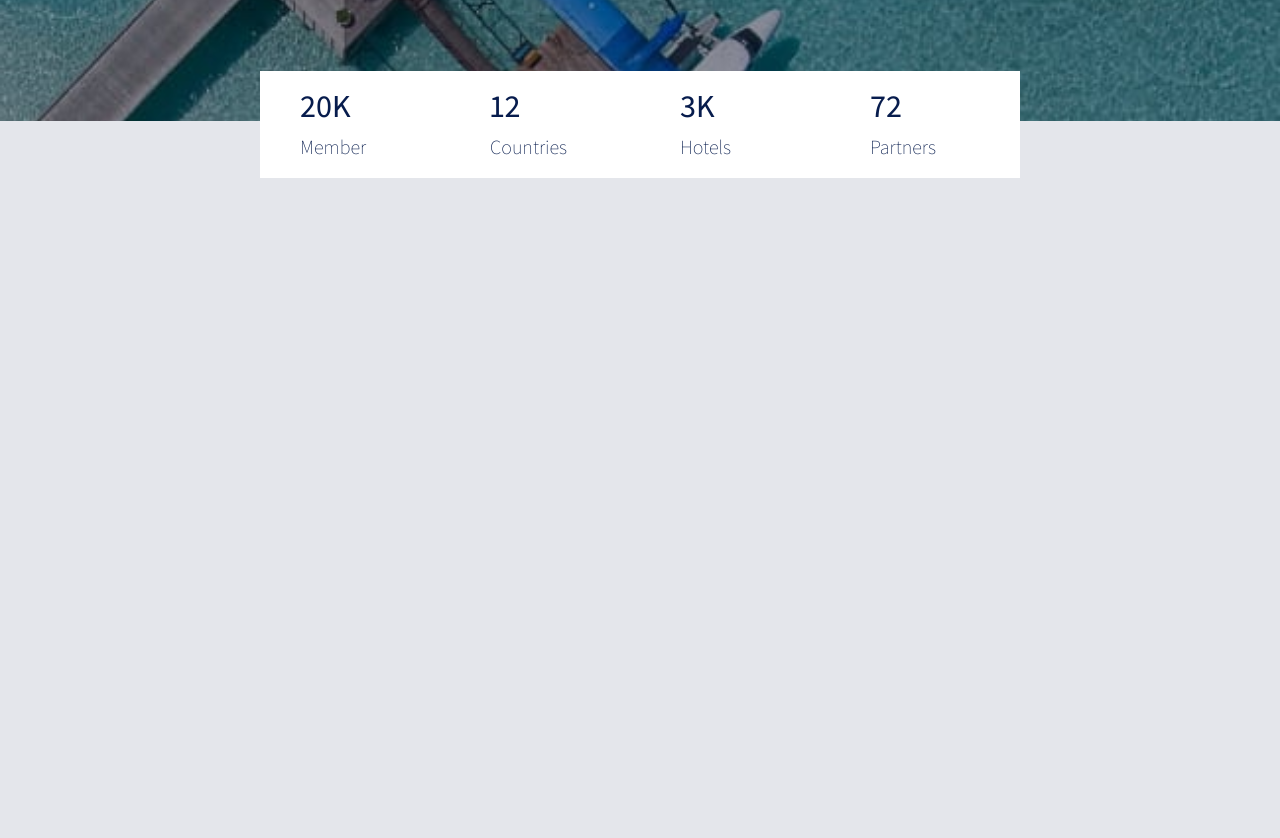
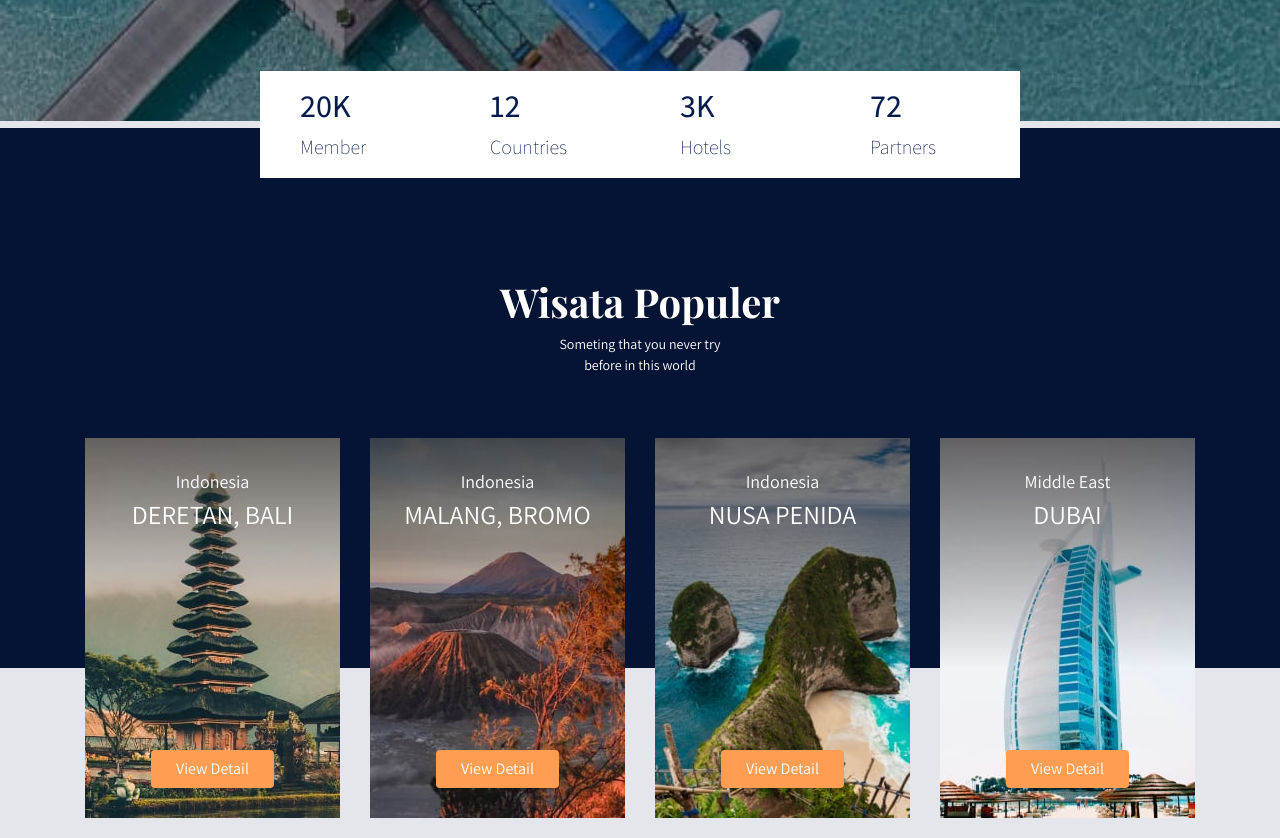
Before and after one commit to alldy28/web-travel, a plain HTML site: page index.html in a window 1280 px wide. Shown: the part 460-1298 px from the top of the page. Before the commit the page ends 800 px from the top, so only its background shows below. Drawn offline with nearby package versions, Linux system fonts and the light colour scheme; a web font is replaced by a local one.

Commit message:
Menambahkan Content

```diff
--- a/frontend/style/main.scss
+++ b/frontend/style/main.scss
@@ -98,3 +98,65 @@ p {
     font-weight: lighter;
 }
 }
+
+
+//populer
+.section-populer {
+    min-height: 540px;
+    background-color: #051334;
+    margin-top: -50px;
+    margin-bottom: -230px;
+
+    .section-populer-heading {
+        margin-top: 150px;
+
+        h2,p {
+            color: #fff;
+        }
+
+        h2 {
+            font-family: 'Playfair Display', sans-serif;
+            font-weight: bold;
+            font-size: 40px;
+        }
+
+        p {
+            font-size: 14px;
+        }
+    }
+}
+
+.section-populer-content {
+    .section-populer-travel {
+        .card-travel {
+            min-height: 380px;
+            background-color: #000;
+            color: #fff;
+            padding: 30px;
+            background-size: cover;
+            margin-bottom: 20px;
+        }
+
+        .travel-country {
+        font-size: 18px;
+        color: #fff;
+        }
+
+        .travel-location {
+        font-size: 26px;
+        color: #fff;
+        }
+
+        .travel-button {
+        .btn-travel-detail {
+            background-color: #ff9e53;
+            color: #fff;
+
+            &:hover {
+                background-color: #e9914e;
+            color: #fff;
+            }
+        }
+        }
+    }
+}
--- a/index.html
+++ b/index.html
@@ -104,6 +104,78 @@
                 </div>
             </section>
         </div>
+
+        <section class="section-populer" id="populer">
+            <div class="container">
+                <div class="row">
+                    <div class="col text-center section-populer-heading">
+                        <h2>Wisata Populer</h2>
+                        <p>
+                            Someting that you never try
+                            <br>
+                            before in this world
+                        </p>
+                    </div>
+                </div>
+            </div>
+        </section>
+
+        <section class="section-populer-content" id="populer-content">
+            <div class="container">
+                <div class="section-populer-travel row justify-content-center">
+                    <div class="col-sm-6 col-md-4 col-lg-3">
+                        <div class="card-travel text-center d-flex flex-column"
+                            style="background-image: url('frontend/images/travel-1.jpg');">
+                            <div class="travel-country">Indonesia</div>
+                            <div class="travel-location">DERETAN, BALI</div>
+                            <div class="travel-button mt-auto">
+                                <a href="#" class="btn btn-travel-detail px-4">
+                                    View Detail
+                                </a>
+                            </div>
+                        </div>
+                    </div>
+                    <div class="col-sm-6 col-md-4 col-lg-3">
+                        <div class="card-travel text-center d-flex flex-column"
+                            style="background-image: url('frontend/images/travel-2.jpg');">
+                            <div class="travel-country">Indonesia</div>
+                            <div class="travel-location">MALANG, BROMO</div>
+                            <div class="travel-button mt-auto">
+                                <a href="#" class="btn btn-travel-detail px-4">
+                                    View Detail
+                                </a>
+                            </div>
+                        </div>
+                    </div>
+                    <div class="col-sm-6 col-md-4 col-lg-3">
+                        <div class="card-travel text-center d-flex flex-column"
+                            style="background-image: url('frontend/images/travel-3.jpg');">
+                            <div class="travel-country">Indonesia</div>
+                            <div class="travel-location">NUSA PENIDA</div>
+                            <div class="travel-button mt-auto">
+                                <a href="#" class="btn btn-travel-detail px-4">
+                                    View Detail
+                                </a>
+                            </div>
+                        </div>
+                    </div>
+                    <div class="col-sm-6 col-md-4 col-lg-3">
+                        <div class="card-travel text-center d-flex flex-column"
+                            style="background-image: url('frontend/images/travel-4.jpg');">
+                            <div class="travel-country">Middle East</div>
+                            <div class="travel-location">DUBAI</div>
+                            <div class="travel-button mt-auto">
+                                <a href="#" class="btn btn-travel-detail px-4">
+                                    View Detail
+                                </a>
+                            </div>
+                        </div>
+                    </div>
+                </div>
+            </div>
+        </section>
+
+
     </main>
     <script src="frontend/libraries/jquery/jquery-3.4.1.min.js"></script>
     <script src="frontend/libraries/bootstrap/js/bootstrap.js"></script>
```
Also changed, not shown: frontend/style/main.css, 1 other file.
